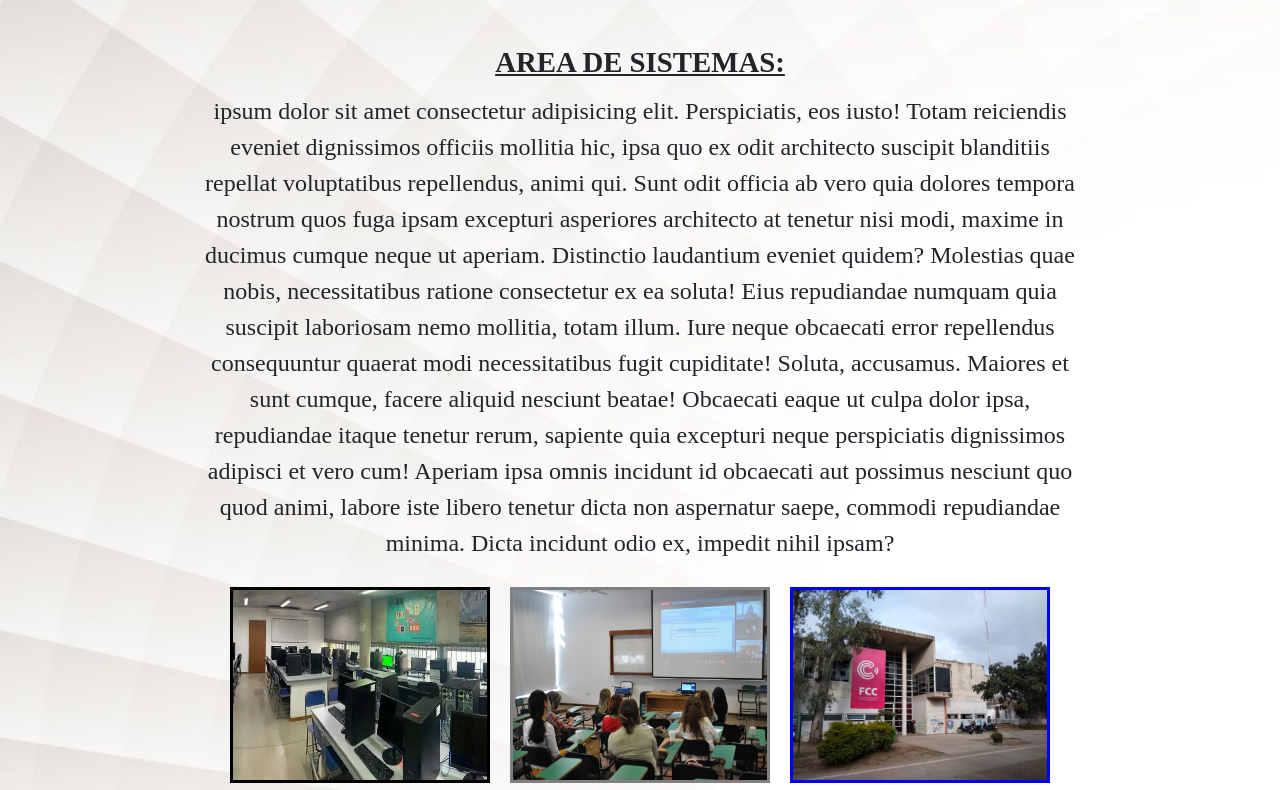
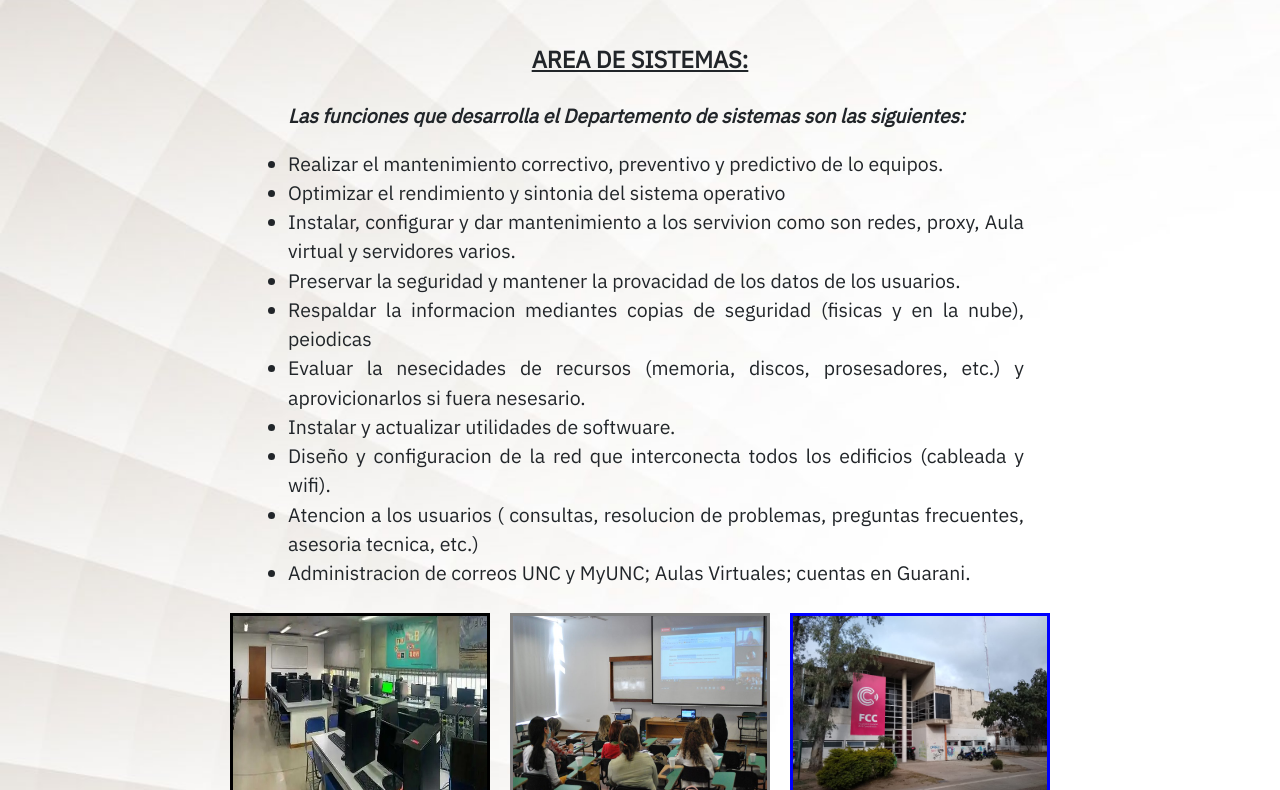
Before and after one commit to CarlosAltamiranoO/Sistemas_Carlos-Alberto-Altamirano, a website: page pages/quienesSomos.html in a window 1280 px wide. Shown: the part 226-1016 px from the top of the page. Drawn offline with nearby package versions, Linux system fonts and the light colour scheme.

Commit message:
cambio fuente de main, quienes somos por funciones, tamaño font

```diff
--- a/pages/quienesSomos.html
+++ b/pages/quienesSomos.html
@@ -47,7 +47,7 @@
                         <a class="nav-link" href="./tutoriales.html">Tutoriales</a>
                     </li>
                     <li class="nav-item">
-                        <a class="nav-link active" aria-current="page" href="#">Quienes Somos</a>
+                        <a class="nav-link active" aria-current="page" href="#">Funciones</a>
                     </li>
                     <li class="nav-item">
                         <a class="nav-link" href="./contacto.html">Contacto</a>
@@ -58,26 +58,25 @@
     </nav>
     <main>
         <section class="titulo__main">
-            <h3>QUIENES SOMOS?</h3>
+            <h3>FUNCIONES</h3>
         </section>
         <section class="contenido__texto">
             <h3>AREA DE SISTEMAS:</h3>
-            <P>
-                ipsum dolor sit amet consectetur adipisicing elit. Perspiciatis, eos iusto! Totam reiciendis eveniet
-                dignissimos officiis mollitia hic, ipsa quo ex odit architecto suscipit blanditiis repellat voluptatibus
-                repellendus, animi qui.
-                Sunt odit officia ab vero quia dolores tempora nostrum quos fuga ipsam excepturi asperiores architecto
-                at tenetur nisi modi, maxime in ducimus cumque neque ut aperiam. Distinctio laudantium eveniet quidem?
-                Molestias quae nobis, necessitatibus ratione consectetur ex ea soluta! Eius repudiandae numquam quia
-                suscipit laboriosam nemo mollitia, totam illum. Iure neque obcaecati error repellendus consequuntur
-                quaerat modi necessitatibus fugit cupiditate!
-                Soluta, accusamus. Maiores et sunt cumque, facere aliquid nesciunt beatae! Obcaecati eaque ut culpa
-                dolor ipsa, repudiandae itaque tenetur rerum, sapiente quia excepturi neque perspiciatis dignissimos
-                adipisci et vero cum!
-                Aperiam ipsa omnis incidunt id obcaecati aut possimus nesciunt quo quod animi, labore iste libero
-                tenetur dicta non aspernatur saepe, commodi repudiandae minima. Dicta incidunt odio ex, impedit nihil
-                ipsam?
-            </P>
+            <section class="funciones">
+            <ul>
+                <p><b><i>Las funciones que desarrolla el Departemento de sistemas son las siguientes:</i></b></p>
+                <li>Realizar el mantenimiento correctivo, preventivo y predictivo de lo equipos.</li>
+                <li>Optimizar el rendimiento y sintonia del sistema operativo</li>
+                <li>Instalar, configurar y dar mantenimiento a los servivion como son redes, proxy, Aula virtual y servidores varios.</li>
+                <li>Preservar la seguridad y mantener la provacidad de los datos de los usuarios.</li>
+                <li>Respaldar la informacion mediantes copias de seguridad (fisicas y en la nube), peiodicas</li>
+                <li>Evaluar la nesecidades de recursos (memoria, discos, prosesadores, etc.) y aprovicionarlos si fuera nesesario.</li>
+                <li>Instalar y actualizar utilidades de softwuare.</li>
+                <li>Diseño y configuracion de la red que interconecta todos los edificios (cableada y wifi).</li>
+                <li>Atencion a los usuarios ( consultas, resolucion de problemas, preguntas frecuentes, asesoria tecnica, etc.)</li>
+                <li>Administracion de correos UNC y MyUNC; Aulas Virtuales; cuentas en Guarani.</li>
+            </ul>
+        </section>
         </section>
         <section class="img__muestra">
             <img src="../img/-Image-2022-05-03-.jpg" alt="" class="imagen__img01">
--- a/scss/_header.scss
+++ b/scss/_header.scss
@@ -5,6 +5,7 @@ header {
         text-align: center;
         font-weight: bold;
         font-family: "Cascadia";
+        color: rgb(62, 8, 8);
     }
 
     @media screen and (min-width:600px) {
--- a/scss/_tipografias.scss
+++ b/scss/_tipografias.scss
@@ -18,3 +18,7 @@
     font-family: "Cascadia";
     src: url("../fonts/Cascadia.ttf");
 }
+@font-face {
+    font-family: "IBM-regular";
+    src: url("../fonts/IBMPlexSans-Regular.ttf");
+}
--- a/scss/_variables.scss
+++ b/scss/_variables.scss
@@ -1,3 +1,3 @@
-$ancho-monitor: 70vw;
+$ancho-monitor: 60vw;
 $map__img:(img01:3px solid black, img02: 3px solid grey, img03: 3px solid blue );
 $map__ancho:(medio: 600px, alto:1024px)
--- a/scss/styles.scss
+++ b/scss/styles.scss
@@ -35,7 +35,7 @@ main {
     display: flex;
     flex-direction: column;
     justify-content: center;
-    font-family: "Amaranth";
+    font-family: "IBM-regular";
 
 
     .titulo__main h3 {
@@ -236,6 +236,12 @@ boton {
 /* contacto */
 
 /* quienes somos  */
+.funciones{
+    text-align: justify;
+    p{
+        @include pad_vertical(15px, 2px);
+    }
+}
 .img__muestra {
     display: flex;
     flex-flow: wrap;
@@ -280,6 +286,9 @@ $valor in $map__img {
     .contenedor__formulario form {
         width: 70%;
     }
+    main {
+        font-size: small;
+    }
 
 }
 
@@ -288,6 +297,9 @@ $valor in $map__img {
     .contenido__texto {
         width: $ancho-monitor;
         text-align: center;
+    }
+    .funciones{
+        width: $ancho-monitor;
     }
 
     .preguntas__frecuentes ol {
```
Also changed, not shown: index.html (+2 -2 lines), pages/contacto.html (+1 -1 lines), pages/preguntasFrecuentes.html (+1 -1 lines), pages/tutoriales.html (+1 -1 lines), css/styles.css, fonts/IBMPlexSans-Regular.ttf (added).
